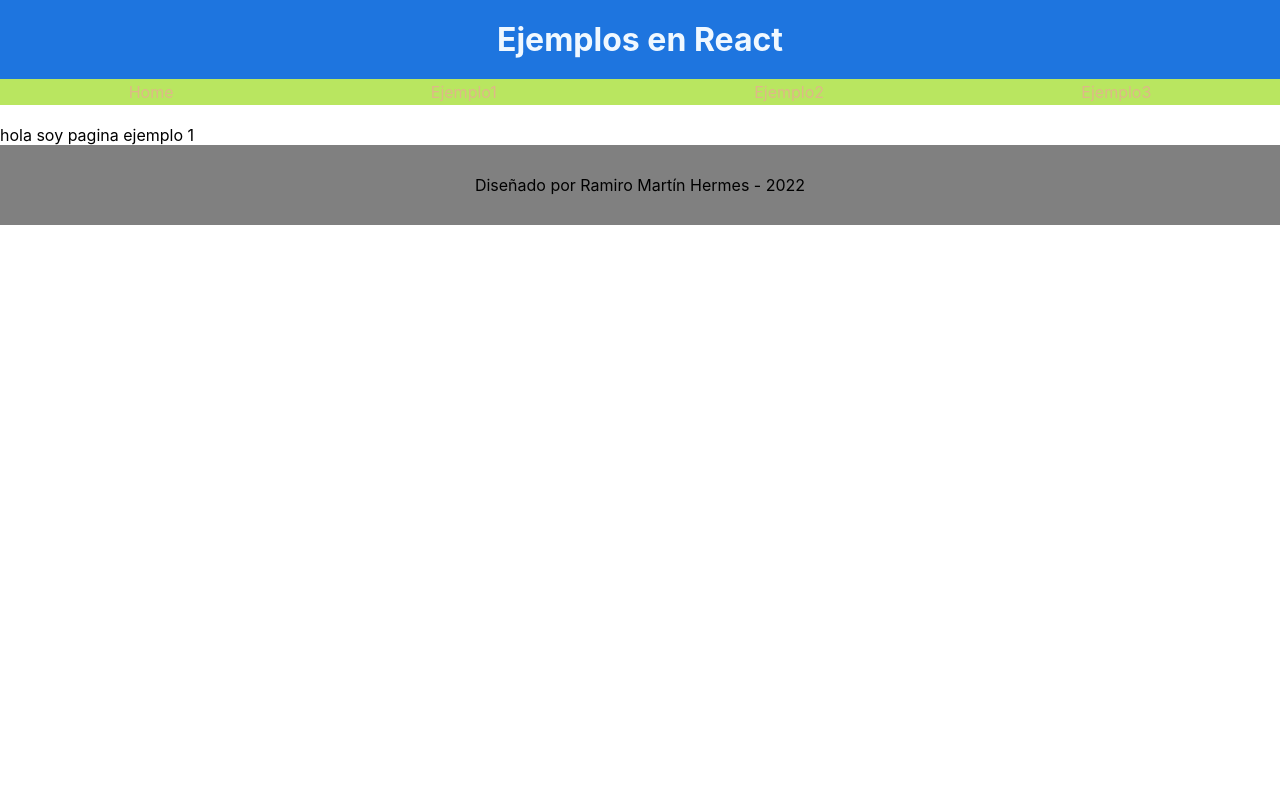
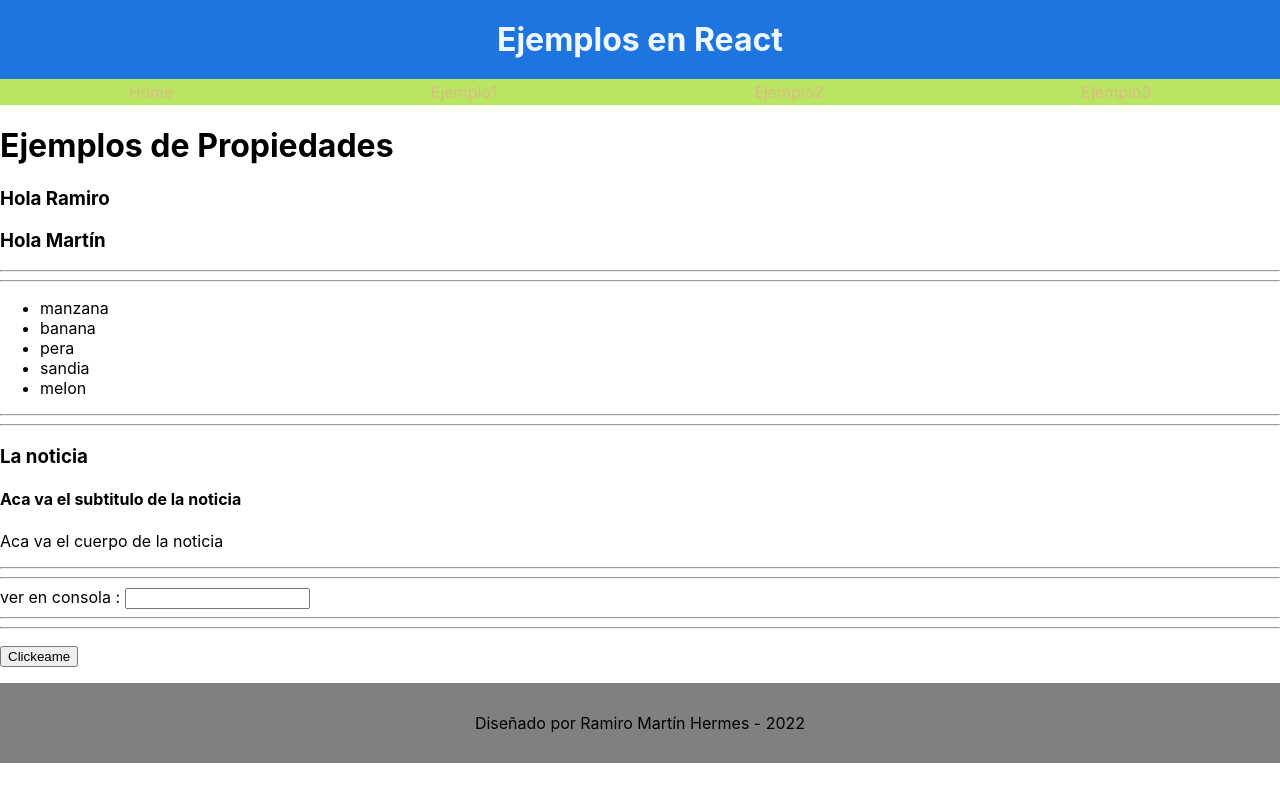
Before and after one commit to rmhermes/Repo3, a React (Create React App) app in the folder clase22/: page /Ejemplo1 in a window 1280 px wide. Built offline with nearby package versions, Linux system fonts and the light colour scheme.

Commit message:
clase 22 y 23 - propiedades

```diff
--- a/clase22/src/App.js
+++ b/clase22/src/App.js
@@ -7,9 +7,10 @@ import { BrowserRouter, Routes, Route } from 'react-router-dom';
 import Header from './componentes/layout/Header'
 import Nav from './componentes/layout/Nav';
 import Footer from './componentes/layout/Footer';
+
 import HomePage from './pages/HomePage';
-import EjemploProps1 from './pages/ejemplo1';
-
+import Ejemplo1 from './pages/Ejemplo1';
+import Ejemplo2 from './pages/Ejemplo2';
 
 function App() {
   return (
@@ -20,7 +21,9 @@ function App() {
         <Routes>
           {/* Aca se colocan los distintos componentes */}
           <Route path='/' element={<HomePage/>}></Route>
-          <Route path= '/ejemplo1' element ={<EjemploProps1/>}> </Route>
+          <Route path= '/Ejemplo1' element ={<Ejemplo1/>}> </Route>
+          <Route path= '/Ejemplo2' element ={<Ejemplo2/>} ></Route>
+
         </Routes>
       </BrowserRouter>
 
--- /dev/null
+++ b/clase22/src/componentes/props/Props.js
@@ -0,0 +1,51 @@
+const Ejemplo1Props = props => {
+    return (
+        <h3>Hola {props.nombre}</h3>
+    )
+}
+const Ejemplo2Props = props => {
+    const { elementos } = props;
+    return (
+        <ul>
+            {elementos.map(elemento => <li key={elemento}>{elemento}</li>)}
+        </ul>
+    )
+}
+
+const Ejemplo3Props = ({ titulo, subtitulo, cuerpo }) => {
+    return (
+        <div>
+            <h3>{titulo}</h3>
+            <h4>{subtitulo}</h4>
+            <p>{cuerpo}</p>
+        </div>
+    )
+}
+
+const Ejemplo4Props = props => {
+    return (/* CUANDO EJECUTAMOS EL EVENTO ONCHANGE EL INPUT TOMA LO QUE SUCEDE EN LA FUNCION CAMBIAR VALOR - RECIBIMOS PROPIEDAD CAMBIARVALOR */
+        <label>ver en consola : <input type="text" onChange={(e) =>
+            props.cambiarValor(e.target.value)} />
+        </label>
+    )
+}
+/*define funcion que va a manejar el evento del click */
+const Ejemplo5Props = props =>{
+    const handleClick = c =>{      /* if > validar que este pasando la propiedad /evento click/  */
+        if(props.eventoClick){
+            props.eventoClick('me clickeaste');
+        }
+    }
+    return (
+        <p>
+            <button onClick={handleClick}> Clickeame </button>
+        </p>
+    )
+}
+export {
+    Ejemplo1Props,
+    Ejemplo2Props,
+    Ejemplo3Props,
+    Ejemplo4Props,
+    Ejemplo5Props
+}
--- /dev/null
+++ b/clase22/src/pages/Ejemplo2.js
@@ -0,0 +1,9 @@
+const Ejemplo2 = props =>{
+    return(
+        <div>
+            hola soy la pag de ejemplo 2
+        </div>
+    )
+}
+
+export default Ejemplo2;
--- a/clase22/src/pages/ejemplo1.js
+++ b/clase22/src/pages/ejemplo1.js
@@ -1,9 +1,33 @@
-const EjemploProps1 = props =>{
+import { Ejemplo1Props, Ejemplo2Props, Ejemplo3Props, Ejemplo4Props, Ejemplo5Props } from "../componentes/props/Props";
+const nombre2 = 'Martín'
+const lista = ['manzana', 'banana', 'pera', 'sandia', 'melon']
+const mostrarValor = valor =>{
+    console.log(valor)
+}
+
+
+const Ejemplo1 = props =>{
     return(
         <div>
-            hola soy pagina ejemplo 1
+            <h1>Ejemplos de Propiedades</h1>
+            <Ejemplo1Props nombre='Ramiro' /> {/* ejemplo de propiedad simple y reutilizable */}
+            <Ejemplo1Props nombre= {nombre2}/>
+            <hr/>
+            <hr/>
+            <Ejemplo2Props elementos = {lista}/>{/* ejemplo de pasar a lista los elementos de un array con map */}
+            <hr/>
+            <hr/>
+            <Ejemplo3Props titulo="La noticia" subtitulo="Aca va el subtitulo de la noticia" cuerpo="Aca va el cuerpo de la noticia" /> {/* ejemplo de pasar propiedades  */}
+
+            <hr/>
+            <hr/>
+            <Ejemplo4Props cambiarValor ={mostrarValor}/>
+            <hr/>
+            <hr/>
+            <Ejemplo5Props eventoClick={mostrarValor}/>
+
         </div>
     )
 }
 
-export default EjemploProps1;
+export default Ejemplo1;
```
